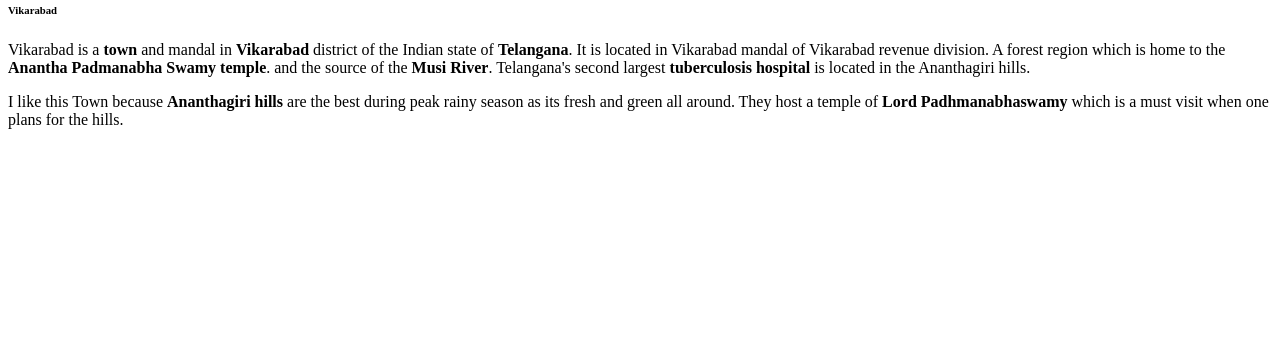
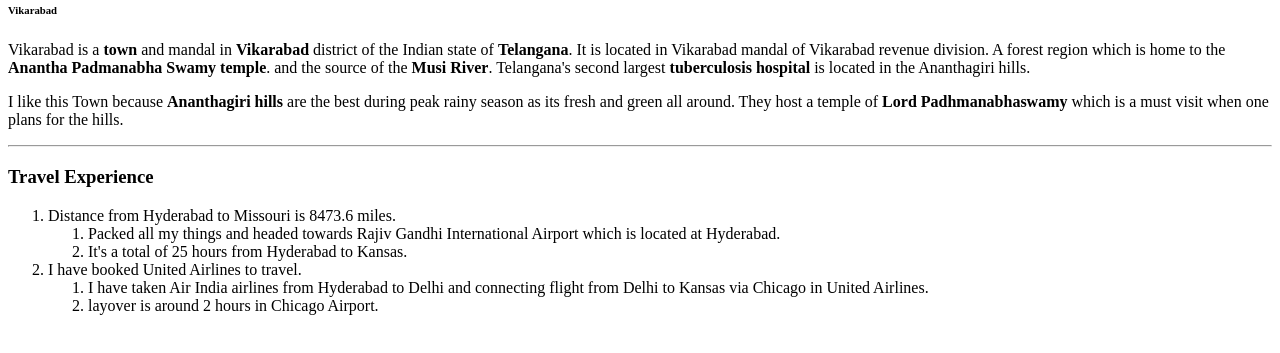
Before and after one commit to 44-563-WebApps-F21/webapps-f21-assignment-3-NARAYANREDDYDODLA, a plain HTML site: page index.html in a window 1280 px wide. Shown: the part 79-432 px from the top of the page. Drawn offline with Linux system fonts and the light colour scheme.

Commit message:
commit changes

```diff
--- a/index.html
+++ b/index.html
@@ -15,5 +15,22 @@
     <p>
         I like this Town because <b>Ananthagiri hills</b> are the best during peak rainy season as its fresh and green all around. They host a temple of <b>Lord Padhmanabhaswamy</b> which is a must visit when one plans for the hills.
     </p>
+    <hr>
+    <h3>Travel Experience</h3>
+    <ol>
+        <li> Distance from Hyderabad to Missouri is 8473.6 miles.</li>
+           <ol>
+           <li> Packed all my things and headed towards Rajiv Gandhi International Airport which is located at Hyderabad.</li>
+           <li>It's a total of 25 hours from Hyderabad to Kansas.</li>
+           </ol>
+        <li> I have booked United Airlines to travel.</li>
+           <ol>
+           <li> I have taken Air India airlines from Hyderabad to Delhi and connecting flight from Delhi to Kansas via Chicago in United Airlines.</li>
+           <li> layover is around 2 hours in Chicago Airport.</li>
+           </ol>
+
+    </ol>
+
+
 </body>
 </html>
```
